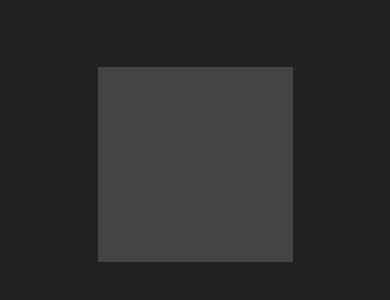
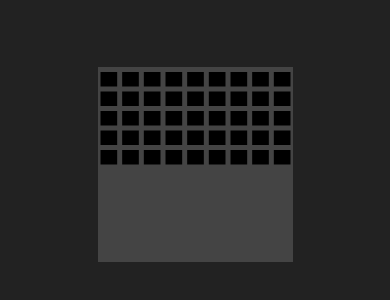
Before and after one commit to JannaDev-py/Arkanoid, a website with bundled scripts: page index.html in a window 390 px wide. Shown: the part 258-558 px from the top of the page. Built offline with nearby package versions, Linux system fonts and the light colour scheme.

Commit message:
making the whole game responsive

```diff
--- a/index.html
+++ b/index.html
@@ -16,8 +16,8 @@
     }
 
     #gameboard-container {
-      width: 50vw;
-      height: 50vw;
+      width: min(50vw, 500px);
+      height: min(50vw, 500px);
       background: #444;
     }
   </style>
--- a/script.ts
+++ b/script.ts
@@ -1,22 +1,37 @@
 const canvasContainer = document.querySelector('#gameboard-container') as HTMLDivElement
 const canvas = document.querySelector('#gameboard') as HTMLCanvasElement
 const ctx = canvas.getContext('2d') as CanvasRenderingContext2D
-console.log(ctx)
+
 canvas.width = canvasContainer.clientWidth
 canvas.height = canvasContainer.clientHeight
 
 const config = {
   wGameboard: canvasContainer.clientWidth,
   hGameboard: canvasContainer.clientHeight,
-  pieceWidth: (canvasContainer.clientWidth / 9) - 5,
-  pieceHeight: ((canvasContainer.clientHeight / 2) / 5) - 5
+  pieceWidth: (canvasContainer.clientWidth / 9),
+  pieceHeight: ((canvasContainer.clientHeight / 2) / 5)
 }
 
-document.addEventListener('resize', () => {
+function configUpdate (): void {
+  config.wGameboard = canvasContainer.clientWidth
+  config.hGameboard = canvasContainer.clientHeight
+  config.pieceWidth = (canvasContainer.clientWidth / 9)
+  config.pieceHeight = ((canvasContainer.clientHeight / 2) / 5)
+}
+function PiecesUpdate (): void {
+  Pieces.piecesColumnNum = Math.floor(canvas.width / config.pieceWidth)
+  Pieces.piecesRowNum = Math.floor(canvas.height / config.pieceHeight / 2)
+}
+
+window.addEventListener('resize', () => {
   canvas.width = canvasContainer.clientWidth
   canvas.height = canvasContainer.clientHeight
-  config.wGameboard = canvasContainer.clientWidth
-  config.hGameboard = canvasContainer.clientHeight
+
+  configUpdate()
+  PiecesUpdate()
+
+  createGameboard()
+  renderGame()
 })
 
 const Pieces = {
@@ -29,13 +44,36 @@ interface Piece {
   y: number
 }
 
-const piecesArray: Piece[][] = []
+let piecesArray: Piece[][] = []
 
-for (let row = 0; row < Pieces.piecesRowNum; row++) {
-  piecesArray.push([])
-  for (let column = 0; column < Pieces.piecesColumnNum; column++) {
-    piecesArray[row].push({ x: column, y: row })
+function createGameboard (): void {
+  const padding = {
+    left: Math.abs((canvas.width - (Pieces.piecesColumnNum * config.pieceWidth)) - 2.5),
+    top: Math.abs((canvas.height / 2 - (Pieces.piecesRowNum * config.pieceHeight)) - 5)
+  }
+
+  piecesArray = [[]]
+  for (let row = 0; row < Pieces.piecesRowNum; row++) {
+    piecesArray.push([])
+    for (let column = 0; column < Pieces.piecesColumnNum; column++) {
+      piecesArray[row].push({ x: column * config.pieceWidth + padding.left, y: row * config.pieceHeight + padding.top })
+    }
   }
 }
 
-console.log(piecesArray)
+function renderGame (): void {
+  const padding = {
+    left: Math.abs((canvas.width - (Pieces.piecesColumnNum * config.pieceWidth)) - 5),
+    top: Math.abs((canvas.height / 2 - (Pieces.piecesRowNum * config.pieceHeight)) - 5)
+  }
+
+  ctx.clearRect(0, 0, canvas.width, canvas.height)
+  piecesArray.forEach(row => {
+    row.forEach(Piece => {
+      ctx.fillRect(Piece.x, Piece.y, config.pieceWidth - padding.left, config.pieceHeight - padding.top)
+    })
+  })
+}
+
+createGameboard()
+renderGame()
```
